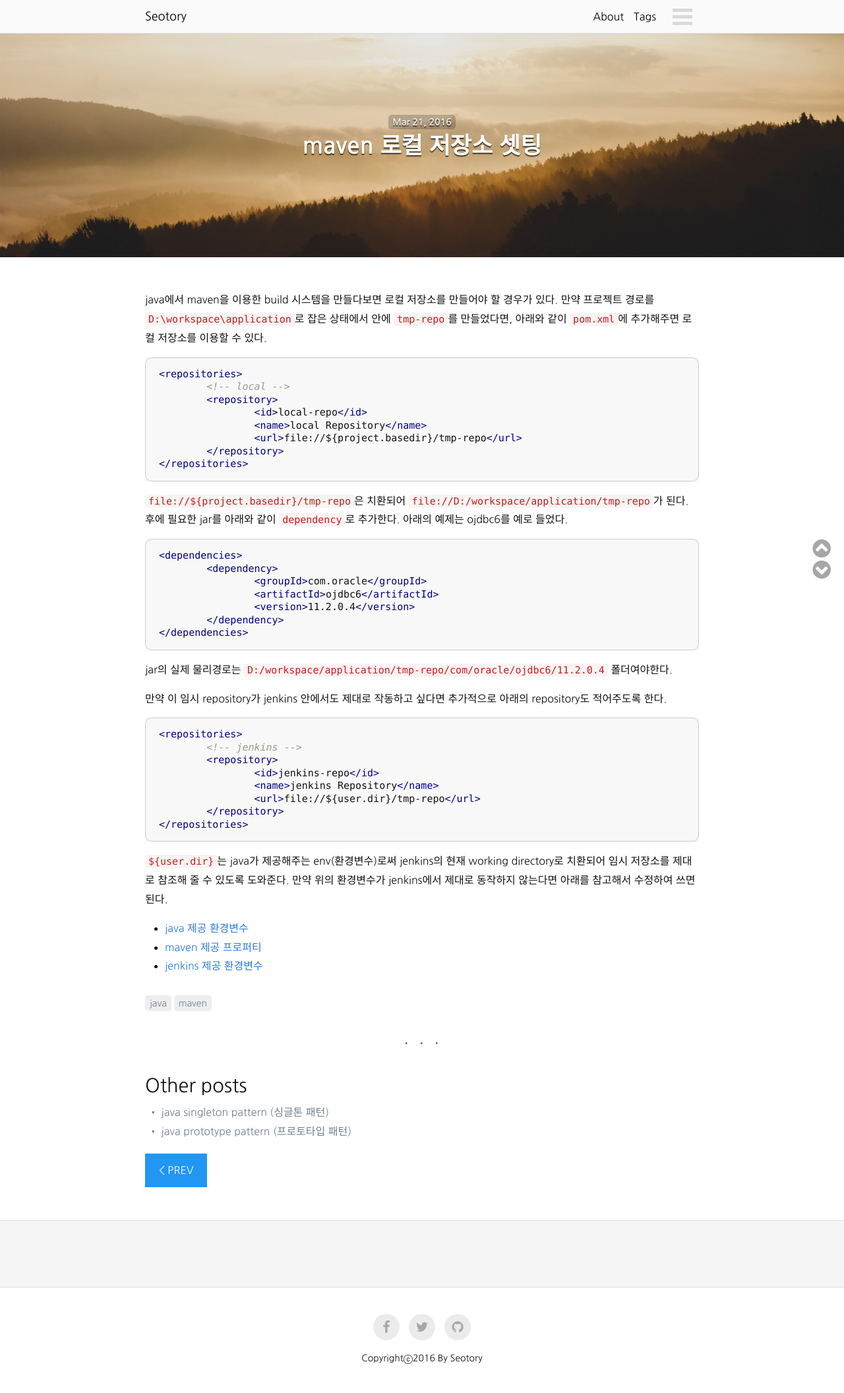
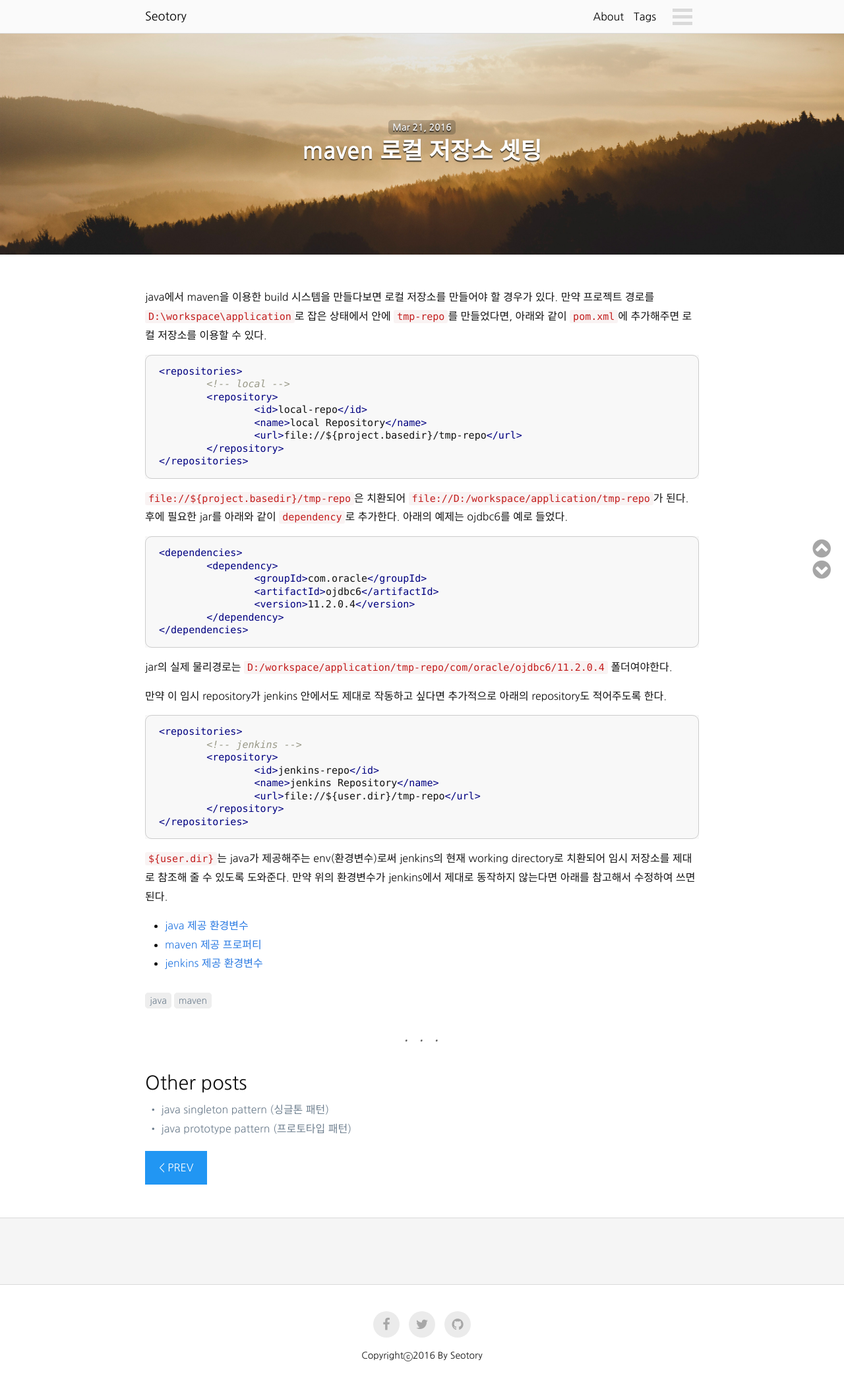
Before and after one commit to seotory/seotory.github.io, a Jekyll site: the page built from _posts/dev/2016-03-21-maven-local-repository-setting.markdown, in a window 1280 px wide. Shown: the whole page at 66% size. Built offline with Jekyll 4.4.1, drawn with Linux system fonts in a browser that asks for light colours; nearby versions of some CDN libraries; comment, search, counter and statistics services are not loaded.

Commit message:
edit file

```diff
--- a/_sass/_layout.scss
+++ b/_sass/_layout.scss
@@ -117,9 +117,9 @@ article > *:first-child {
 .page-header {
 	position: relative;
   display: block;
-	width:100%;
-	height: auto;
-	overflow:hidden;
+	width: 100%;
+  padding: 10% 20%;
+	overflow: hidden;
 	margin-top: -1px;
 	margin-bottom: 50px;
 	text-shadow: 0 2px 1px rgba(0, 0, 0, 0.67);
@@ -153,7 +153,6 @@ article > *:first-child {
 	}
 }
 .post-info {
-	padding: 120px 0 140px 0;
 	text-align: center;
 	word-break: keep-all;
 	h1 {
```
